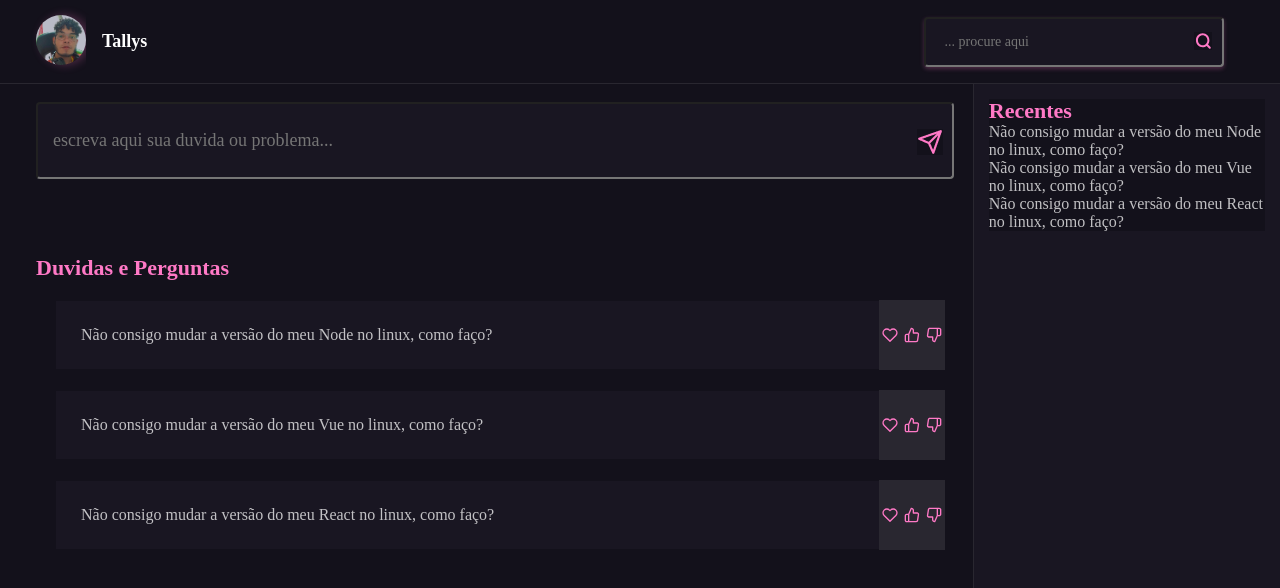
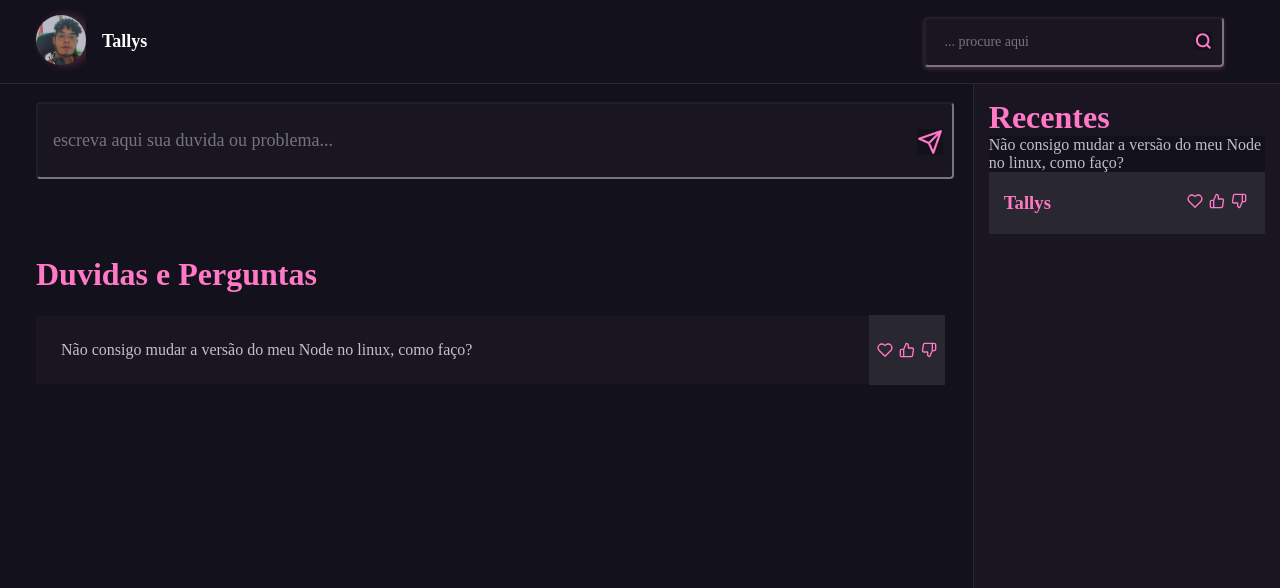
Before and after one commit to byte-serido/trainign-devs-byte, a Vue app in the folder src/projects/forum_bsi/talles/forum_bsi/: page / in a window 1280 px wide. Shown: the top 588 px of the page. Built offline with nearby package versions, Linux system fonts and the light colour scheme.

Commit message:
:sparkles:feat: Making style fixes and adding new members to the body (#22)

```diff
--- a/src/projects/forum_bsi/talles/forum_bsi/src/components/MyDashboard.vue
+++ b/src/projects/forum_bsi/talles/forum_bsi/src/components/MyDashboard.vue
@@ -12,9 +12,9 @@
                         {{ postagem.quest }}
                     </div>
                     <div class="interacoes">
-                        <img src="../../public/img/icons/icon-heart.svg" alt="" id="">
-                        <img src="../../public/img/icons/icon-thumbs-up.svg" alt="">
-                        <img src="../../public/img/icons/icon-thumbs-down.svg" alt="">
+                        <img src="../../public/img/icons/icon-heart.svg" alt="" id="" class="icons">
+                        <img src="../../public/img/icons/icon-thumbs-up.svg" alt="" class="icons">
+                        <img src="../../public/img/icons/icon-thumbs-down.svg" alt="" class="icons">
                     </div>
                 </div>
                 <div class="feed-vazio" v-if="!post">
@@ -31,6 +31,14 @@
                     <div class="caixa-post">
                         {{ postagem.quest }}
                     </div>
+                    <div class="interacoes-second">
+                        <h3>Tallys</h3>
+                        <div style="background-color: transparent;">
+                            <img src="../../public/img/icons/icon-heart.svg" alt="" id="" class="icons">
+                            <img src="../../public/img/icons/icon-thumbs-up.svg" alt=""  class="icons">
+                            <img src="../../public/img/icons/icon-thumbs-down.svg" alt=""  class="icons">
+                        </div>
+                    </div>
                 </div>
             </div>
         </div>
@@ -44,9 +52,9 @@ export default {
         return {
             post: true,
             posts: [{
-                id: 1, quest: "Não consigo mudar a versão do meu Node no linux, como faço?" },
-                {id: 2, quest: "Não consigo mudar a versão do meu Vue no linux, como faço?" },
-                {id: 3, quest: "Não consigo mudar a versão do meu React no linux, como faço?" }
+                id: 1, quest: "Não consigo mudar a versão do meu Node no linux, como faço?" }
+                // {id: 2, quest: "Não consigo mudar a versão do meu Vue no linux, como faço?" },
+                // {id: 3, quest: "Não consigo mudar a versão do meu React no linux, como faço?" }
             ]
         };
     },
@@ -61,23 +69,23 @@ export default {
 }
 
 #Dash-main {
+    display: flex;
+    flex-direction: column;
     padding-left: 36px;
     padding-top: 18px;
-    /* display: flex; */
-    /* background-color: rgb(107, 83, 227); */
     width: 76%;
 }
 
 #Dash-second {
-    display: inline-block;
+    /* display: inline-block;
+    position: relative;
+    left: 0%; */
+    display: flex;
+    flex-direction: column;
     width: 24%;
-    min-height: 100%;
-    position: relative;
-    left: 0%;
     border-left: 1px solid #292730;
     padding: 15px;
     background: #191622;
-
 }
 
 .area-busca-dash {
@@ -108,26 +116,22 @@ export default {
     bottom: 65%;
 }
 
-h1 {
-    font-weight: 700;
-    font-size: 22px;
-    line-height: 24px;
+h1,h2,h3 {
     color: #ff79c6;
+    background-color: transparent;
 }
 
 #section-post {
-
     max-width: 97%;
-    margin: 10px;
 }
 
 .postagens {
-    justify-content: space-between;
+    display: flex;
+    justify-content: space-around;
     align-items: center;
-    padding: 10px;
     width: 100%;
     min-height: 77px;
-    display: flex;
+    margin-top: 18px;
 }
 
 .post-quest {
@@ -147,9 +151,20 @@ h1 {
     background: #292730;
     display: flex;
     align-items: center;
+    padding: 5px;
 }
 
-.interacoes img {
+.interacoes-second {
+    display: flex;
+    justify-content: space-between;
+    align-items: center;
+    max-width: 100%;
+    height: 62px;
+    background: #292730;
+    padding: 15px;
+}
+
+.icons {
     width: 22px;
     height: 20px;
     padding: 2px;
```
Lines whose indentation alone changed are shown as unchanged.
